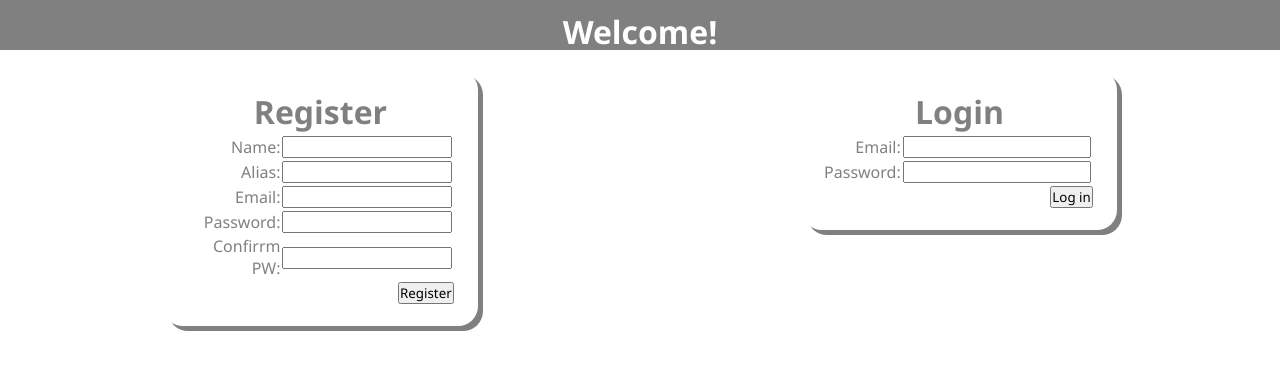
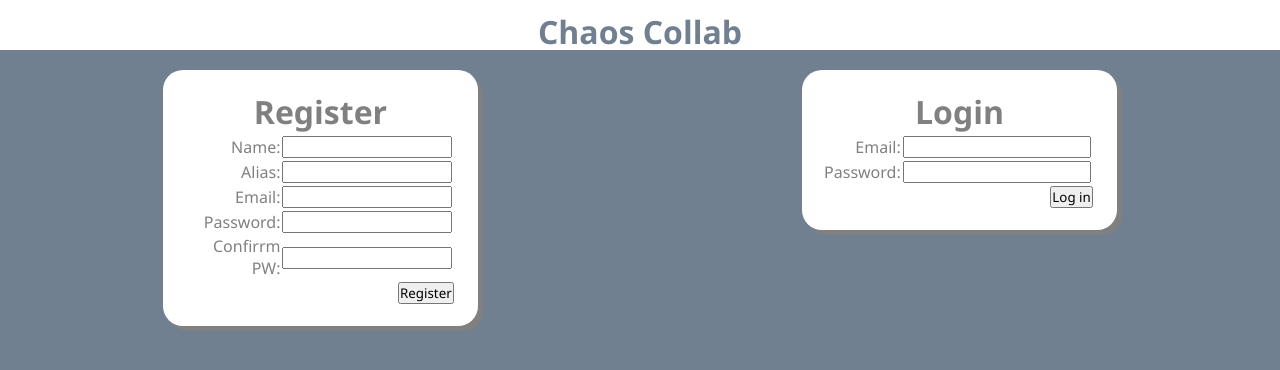
Before and after one commit to Joshabracks/chaos_collab, a Django app: page / in a window 1280 px wide. Shown: the top 370 px of the page. Run offline with Django 3.2, Linux system fonts and the light colour scheme; parts of the project's set-up code (start-up, migrations or seed data) failed here and were passed over.

Commit message:
CSS changes - Populated database

```diff
--- a/chaos_collab/apps/main_app/static/main_app/css/style.css
+++ b/chaos_collab/apps/main_app/static/main_app/css/style.css
@@ -7,9 +7,16 @@
 }
 
 /* content box types */
+
+body{
+    background-color: slategray;
+    color: white;
+}
 .container{
     width: 100%;
     display: block;
+    background-color: slategray;
+    color: white;
 }
 
 .userbox{
@@ -22,8 +29,8 @@
 }
 
 .header{
-    background-color: gray;
-    color: white;
+    background-color: white;
+    color: slategray;
     padding: 10px;
     display: block;
     width: 100%;
@@ -43,7 +50,8 @@
     display: block;
     width: 100%;
     text-align: center;
-    color: grey;
+    color: white;
+    background-color: slategray;
 }
 
 .main_draw{
@@ -81,7 +89,7 @@
 .imagebox{
     width: 200px;
     height: 120px;
-    background-color: grey;
+    background-color: white;
     background-size: 200px 120px;
     background-repeat: no-repeat;
     margin: 0px auto;
@@ -90,13 +98,20 @@
     margin-left: 3%;
     margin-right: 3%;
     margin-top: 10px;
+    outline-style: solid;
+    outline-width: 1px;
+    outline-color: black;
+
 }
 .maincollab{
     width: 600px;
     height: 360px;
-    background-color: grey;
+    background-color: white;
     margin-top: 30px;
     color: white;
+    outline-style: solid;
+    outline-width: 1px;
+    outline-color: black;
 
 }
 .parentbox{
--- a/chaos_collab/apps/main_app/templates/main_app/index.html
+++ b/chaos_collab/apps/main_app/templates/main_app/index.html
@@ -5,7 +5,7 @@
     <meta charset="UTF-8">
     <meta name="viewport" content="width=device-width, initial-scale=1.0">
     <meta http-equiv="X-UA-Compatible" content="ie=edge">
-    <title>Dojo Reads</title>
+    <title>Chaos Collab</title>
     {% load static %}
     <link rel="stylesheet" href="{% static 'main_app/css/style.css' %}">
 
@@ -14,7 +14,7 @@
 <body>
     <div class='container'>
         <div class='header'>
-            <h1>Welcome!</h1>
+            <h1>Chaos Collab</h1>
         </div>
         <div class="main">
             <div class="wrapper half inline">
--- a/chaos_collab/apps/main_app/templates/main_app/landing.html
+++ b/chaos_collab/apps/main_app/templates/main_app/landing.html
@@ -28,7 +28,7 @@
                 </div>
                 <!-- username -->
                 <div class="inline top right">
-                    <h4 class="right bottom gold">{{ user.alias }}</h4><a href="/logout">Logout</a>
+                    <h4 class="right bottom gold"><a href="user/{{ user.id }}">{{ user.alias }}</a></h4><a href="/logout">Logout</a>
                 </div>
             </div>
 
--- a/chaos_collab/apps/main_app/templates/main_app/view_collab.html
+++ b/chaos_collab/apps/main_app/templates/main_app/view_collab.html
@@ -28,7 +28,7 @@
                 </div>
                 <!-- username -->
                 <div class="inline top right">
-                    <h4 class="right bottom gold">{{ user.alias }}</h4><a href="/logout">Logout</a>
+                    <h4 class="right bottom gold"><a href="/user/{{ user.id }}">{{ user.alias }}</a></h4><a href="/logout">Logout</a>
                 </div>
             </div>
 
--- a/chaos_collab/apps/main_app/templates/main_app/view_user.html
+++ b/chaos_collab/apps/main_app/templates/main_app/view_user.html
@@ -18,7 +18,7 @@
         <div class="header">
             <!-- title -->
             <div class="half inline top">
-                <h1 class="left">Chaos Collab</h1>
+                <h1 class="left"><a href="/">Chaos Collab</a></h1>
             </div>
             <!-- user box -->
             <div class="half inline top">
@@ -28,7 +28,7 @@
                 </div>
                 <!-- username -->
                 <div class="inline top right">
-                    <h4 class="right bottom gold">{{ user.alias }}</h4>
+                    <h4 class="right bottom gold"><a href="/user/{{ user.id }}">{{ user.alias }}</a></h4>
                 </div>
             </div>
         </div> <!-- end header-->
@@ -44,7 +44,7 @@
                     <div class='avatar push_top inline indent top'></div>
                 </div>
                 <div class="half inline push_top top">
-                    <h4 class="center">User Info | Edit | Follow | Friend | Message</h4>
+                    <!-- <h4 class="center">User Info | Edit | Follow | Friend | Message</h4> -->
 
                 </div>
 
```
Also changed, not shown: chaos_collab/apps/main_app/static/main_app/images/11.png (added), chaos_collab/apps/main_app/static/main_app/images/12.png (added), chaos_collab/apps/main_app/static/main_app/images/13.png (added), chaos_collab/apps/main_app/static/main_app/images/14.png (added), chaos_collab/apps/main_app/static/main_app/images/15.png (added), chaos_collab/db.sqlite3.
